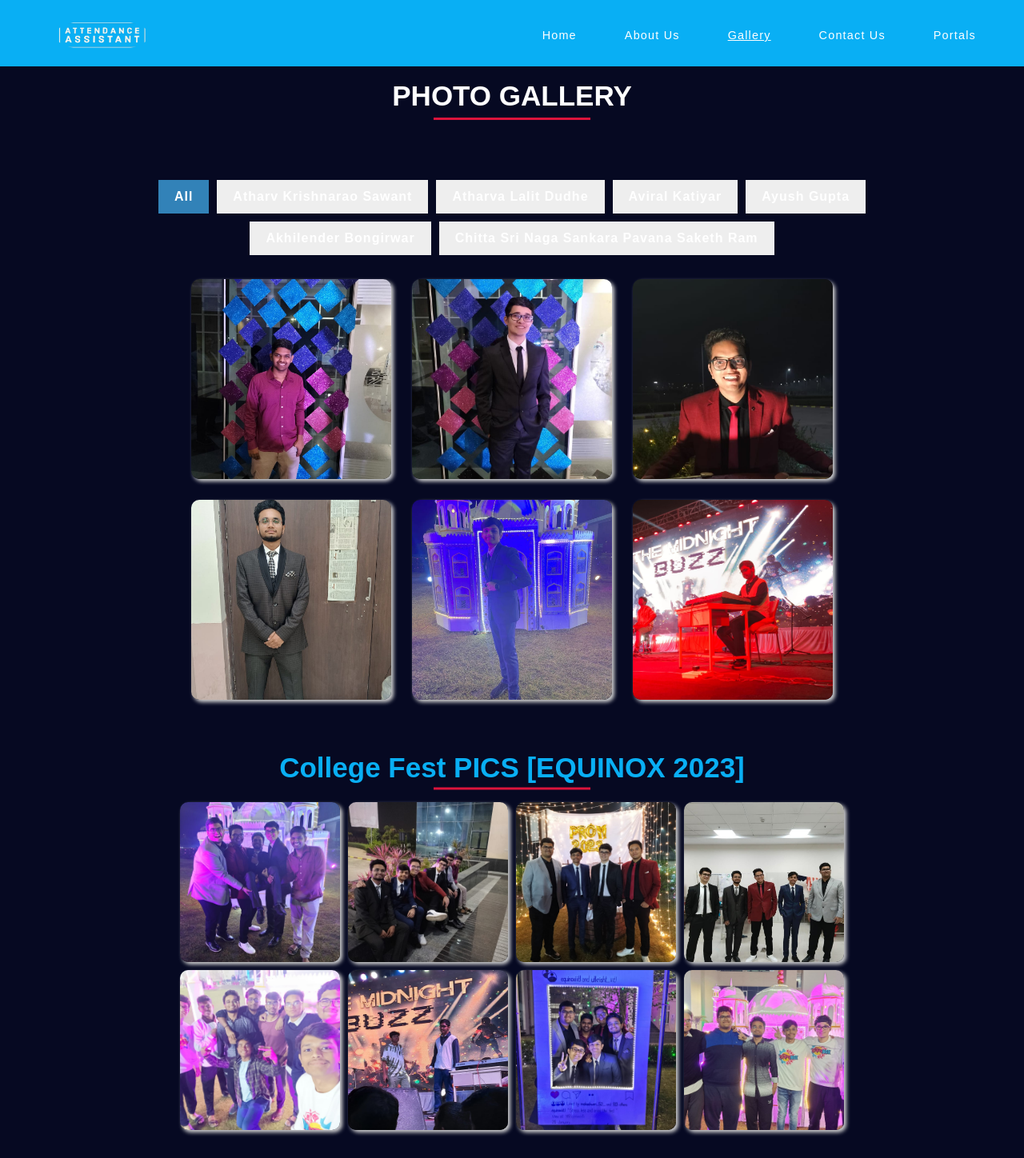
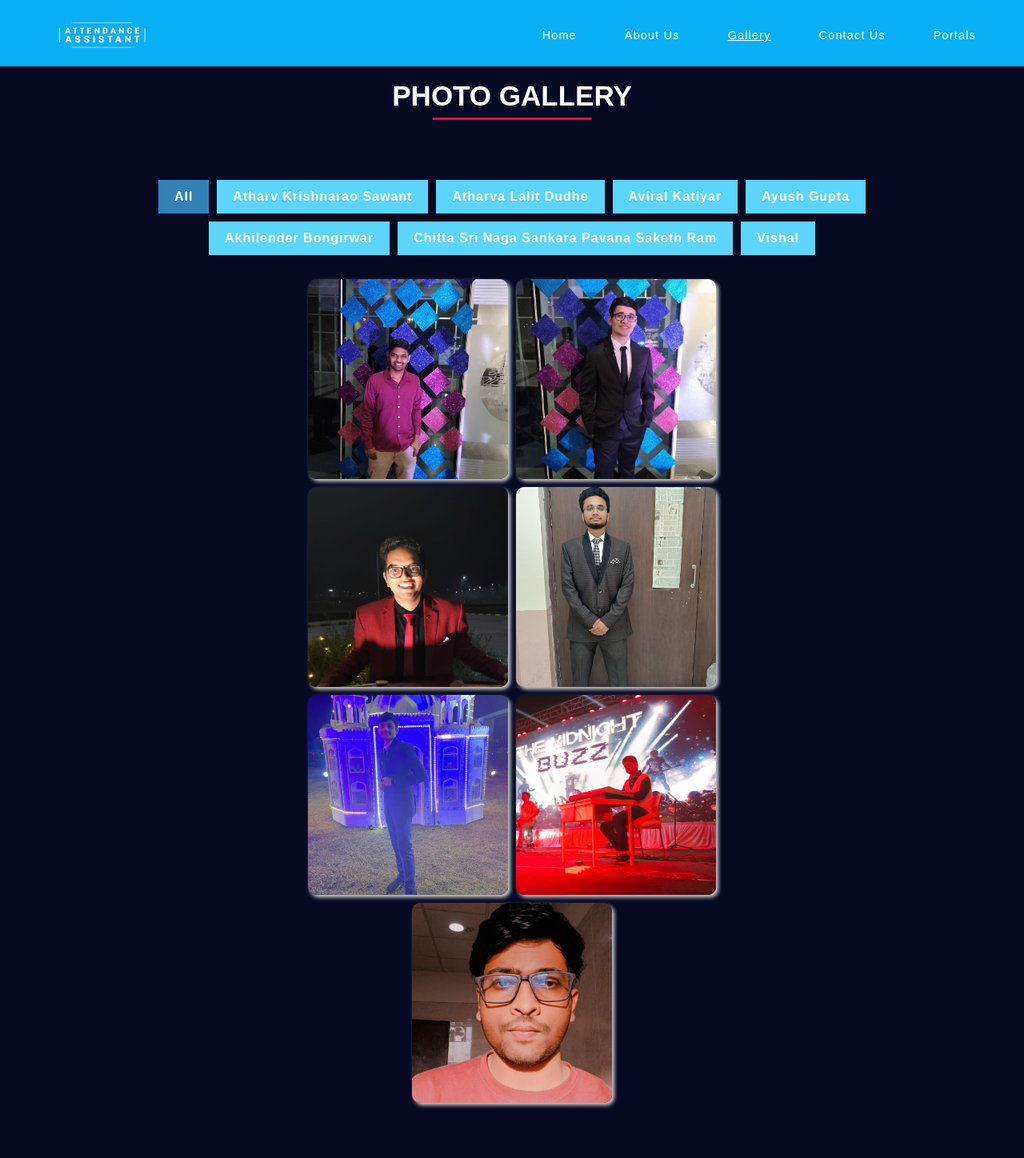
Before and after one commit to maskboyAvi/Attendance-Assistant-, a React (Create React App) app in the folder frontend/: page /gallery in a window 1280 px wide. Shown: the top 1448 px of the page at 80% size. Built offline with nearby package versions, Linux system fonts and the light colour scheme; a web font is replaced by a local one.

Commit message:
Fixed gallery css

```diff
--- a/frontend/src/Components_1/Nav-Portal.css
+++ b/frontend/src/Components_1/Nav-Portal.css
@@ -28,10 +28,14 @@ ul {
     --p-font: 1.2rem;
 }
 
+<<<<<<< Updated upstream
 /* body{
 
     background-image: url("../Images/bgcontact.jpg");
     font-family: "Poppins";} */
+=======
+/*  */
+>>>>>>> Stashed changes
 
 p {
     font-family: 'Roboto', sans-serif;
--- a/frontend/src/Components_1/gallery.css
+++ b/frontend/src/Components_1/gallery.css
@@ -90,7 +90,7 @@
 }
 .section-gly > ul li{
     list-style: none;
-    background-color: #eee;
+    background-color: #5dd5fa;
     padding: 12px 20px;
     margin: 5px;
     letter-spacing: 1px;
@@ -99,7 +99,7 @@
 }
 .section-gly > ul li.active{
     background-color: var(--project-color-3);
-    color: white;
+    color: rgb(255, 255, 255);
 }
 .Boys-gly{
     display: flex;
@@ -146,7 +146,7 @@
     width: 200px;
     height: 3px;
     /* left: 50%; */
-    background-color: crimson;
+    background-color: rgb(238, 106, 133);
     transform: translateX(-50%);
     /* transform: translate(-50%,50%); */
     transform: translateY(50%);
@@ -179,7 +179,7 @@
     content:"";
     position: absolute;
     top: 50%;
-    left: 50%;
+    left: 0%;
     text-align: center;
     transform: translate(-50%, -50%);
     color: white;
@@ -210,6 +210,9 @@
 .pic6-gly::before{
     content: "Chitta Sri Naga Sankara Pavana Saketh Ram";
 }
+.pic7-gly::before{
+    content: "Vishal";
+}
 .fun-gly::before{
     content: "EQUINOX";
 }
@@ -232,12 +235,14 @@
     opacity: 1;
 }
 .Boys-upper-gly{
-    display: grid;
-    grid-template-columns: repeat(3, 1fr);
-    grid-gap: 1rem;
+    /* display: grid;
+    grid-template-columns: repeat(1, 1fr);
+    grid-gap: 1rem; */
+    display: flex;
+    justify-content: center;
 }
-@media screen and (max-width: 900px) {
+/* @media screen and (max-width: 900px) {
     .Boys-upper-gly{
-        grid-template-columns: repeat(2, minmax(300px, 1fr));
+        grid-template-columns: repeat(1, minmax(300px, 1fr));
     }
-}
+} */
--- a/frontend/src/Components_1/gallery.jsx
+++ b/frontend/src/Components_1/gallery.jsx
@@ -9,6 +9,7 @@ import AK from '../Images/Main/Aviral.jpeg';
 import AG from '../Images/Main/Ayush.jpeg';
 import AB from '../Images/Main/Akhil.jpeg';
 import CSN from '../Images/Main/CSNPSR.jpeg';
+import Vish from '../Images/Main/Vishal.jpg';
 import Pic7 from '../Images/Equinox/WhatsApp Image 2023-03-10 at 10.28.53 PM.jpeg';
 import Pic8 from '../Images/Equinox/WhatsApp Image 2023-03-10 at 10.28.54 PM (1).jpeg';
 import Pic9 from '../Images/Equinox/WhatsApp Image 2023-03-10 at 10.28.55 PM (1).jpeg';
@@ -89,6 +90,13 @@ class PhotoGallery extends Component {
             >
               Chitta Sri Naga Sankara Pavana Saketh Ram
             </li>
+            <li
+              className={`list ${activeFilter === 'Vish' ? 'active' : ''}`}
+              onClick={() => this.handleFilterClick('Vish')}
+              data-filter="Vish"
+            >
+             Vishal
+            </li>
           </ul>
           <div className="Boys-gly Boys-upper-gly">
             <div
@@ -139,9 +147,20 @@ class PhotoGallery extends Component {
             >
               <img src={CSN} alt="Pic 6" />
             </div>
+            <div
+              className={`pic-gly item-gly pic7-gly ${
+                activeFilter === 'Vish' || activeFilter === 'all' ? 'active' : 'hide-gly'
+              }`}
+              data-item="Vish"
+            >
+              <img src={Vish} alt="Pic 7" />
+            </div>
           </div>
           <div className="Boys-gly">
-            <div className="h3-anime-gly">College Fest PICS [EQUINOX 2023]</div>
+              {
+                 activeFilter === 'all' && (
+                <div className="h3-anime-gly">College Fest PICS [EQUINOX 2023]</div>
+              )}
             <div className="seperator-gly"></div>
             <br />
             <div
```
